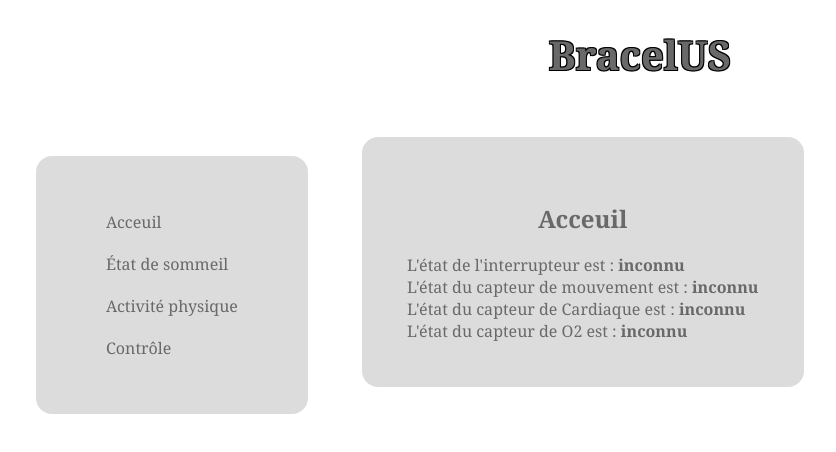
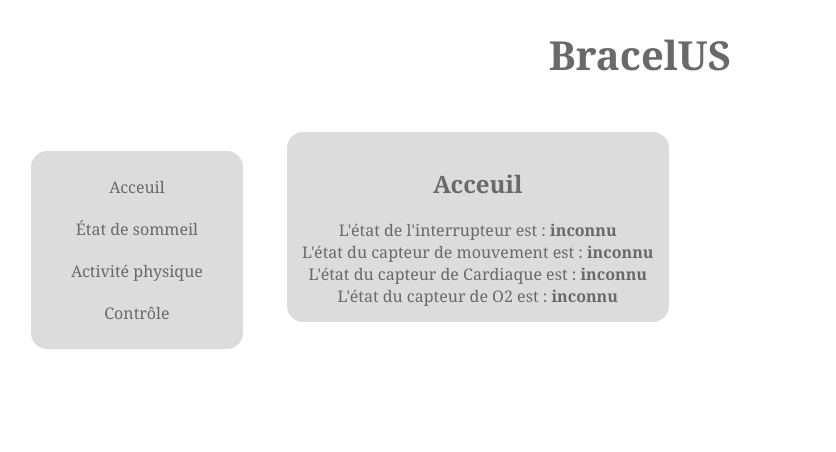
Before and after one commit to ludoboulanger/bracelusWeb, a React (Create React App) app in the folder BracelUSWEB/: page / in a window 1280 px wide. Shown: the top 452 px of the page, without its empty margins (0-836 px from the left). Built offline with nearby package versions, Linux system fonts and the light colour scheme; no server answers.

Commit message:
Add files via upload
Fichier CSS presque final

```diff
--- a/BracelUSWEB/src/index.css
+++ b/BracelUSWEB/src/index.css
@@ -12,8 +12,6 @@ h1 {
     text-align: center;
     font-weight: bold;
     font-size: 40px;
-    text-shadow: -1px -1px 0 #000, 1px -1px 0 #000, -1px 1px 0 #000, 1px 1px 0 #000;
-
 }
 h2 {
     font-family: Georgia, 'Times New Roman', Times, serif;
@@ -22,12 +20,13 @@ h2 {
 }
 
 p {
-    padding: 45px;
-    margin: 25px;
+    padding: 15px;
+    margin: 20px;
     border-radius: 16px;
     background-color: gainsboro;
     font-family: Georgia, 'Times New Roman', Times, serif;
     color: dimgray;
+    text-align: center;
 }
 
 a:link, a:visited {
```
